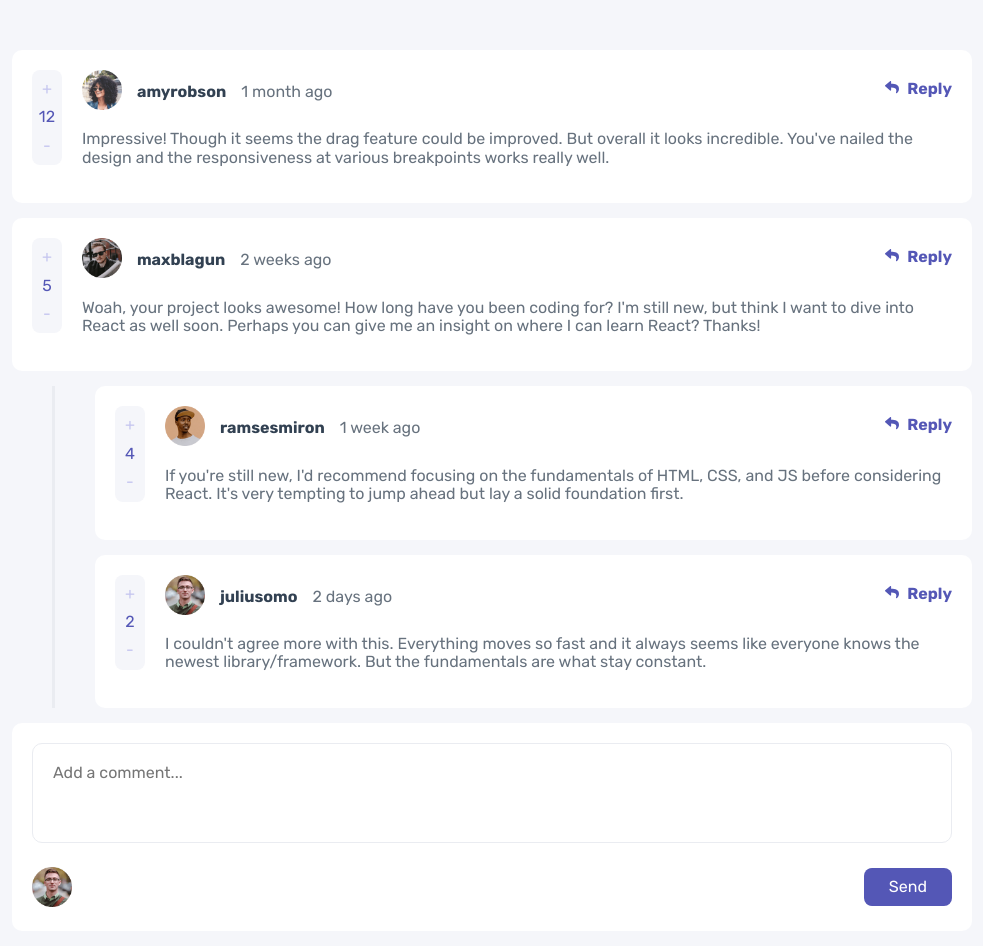
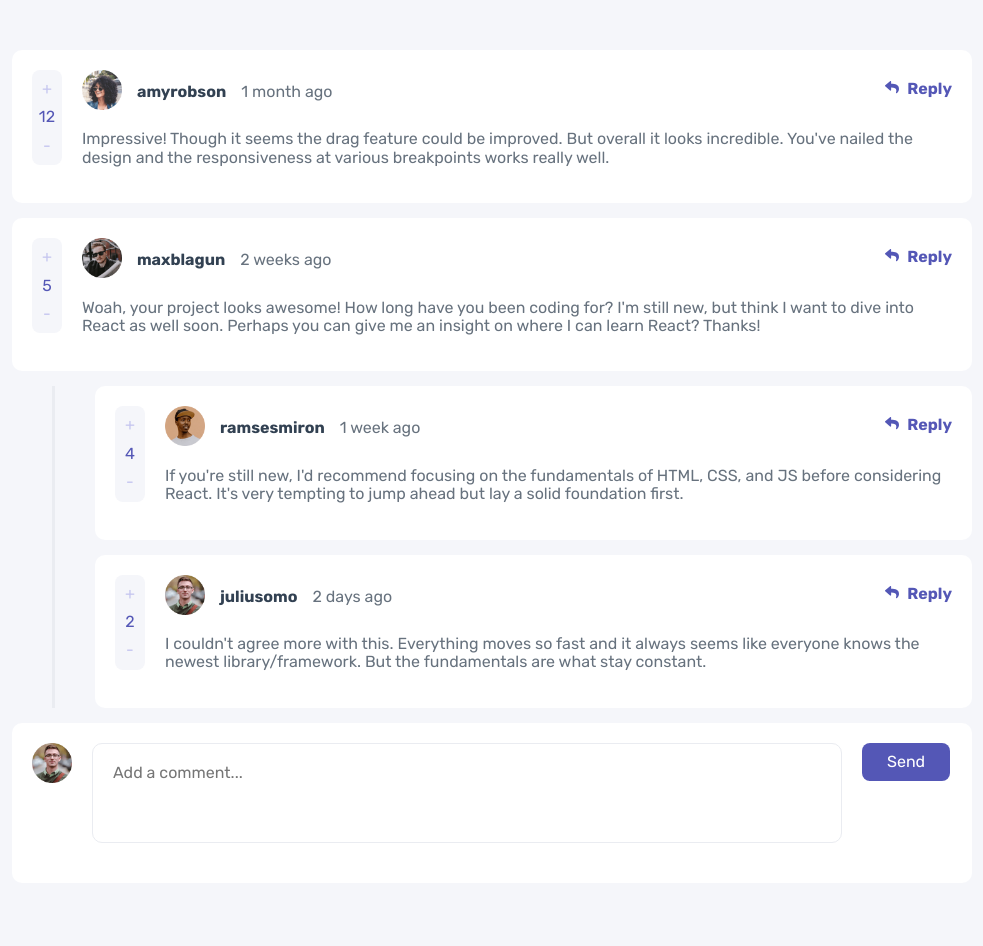
Before and after one commit to Kerri-AnnBates/interactive-comments, a React (Create React App) app in the folder client/: page / in a window 1280 px wide. Shown: the top 946 px of the page, without its empty margins (148-1131 px from the left). Built offline with nearby package versions, Linux system fonts and the light colour scheme.

Commit message:
make comment editor responsive

```diff
--- a/client/src/styles/css/app.css
+++ b/client/src/styles/css/app.css
@@ -400,13 +400,40 @@ textarea {
   position: relative;
 }
 
-.comment-editor textarea {
+@media screen and (min-width: 600px) {
+  .comment-editor {
+    display: flex;
+    flex-direction: row-reverse;
+    justify-content: flex-end;
+  }
+}
+.comment-editor form {
   margin-bottom: 20px;
+}
+@media screen and (min-width: 600px) {
+  .comment-editor form {
+    display: flex;
+    align-items: flex-start;
+    margin-left: 20px;
+    width: calc(100% - 170px);
+  }
+}
+@media screen and (min-width: 600px) {
+  .comment-editor textarea {
+    margin-right: 20px;
+  }
 }
 .comment-editor button {
   position: absolute;
   right: 20px;
   bottom: 25px;
+}
+@media screen and (min-width: 600px) {
+  .comment-editor button {
+    position: relative;
+    right: auto;
+    bottom: auto;
+  }
 }
 
 .comment {
--- a/client/src/styles/sass/_comment.scss
+++ b/client/src/styles/sass/_comment.scss
@@ -8,14 +8,40 @@
 }
 
 .comment-editor {
+
+    @media screen and (min-width: 600px) {
+        display: flex;
+        flex-direction: row-reverse;
+        justify-content: flex-end;
+    }
+
+    form {
+        margin-bottom: 20px;
+
+        @media screen and (min-width: 600px) {
+            display: flex;
+            align-items: flex-start;
+            margin-left: 20px;
+            width: calc(100% - 170px);
+        }
+    }
+
     textarea {
-        margin-bottom: 20px;
+        @media screen and (min-width: 600px) {
+            margin-right: 20px;
+        }
     }
 
     button {
         position: absolute;
         right: 20px;
         bottom: 25px;
+
+        @media screen and (min-width: 600px) {
+            position: relative;
+            right: auto;
+            bottom: auto;
+        }
     }
 }
 
```
